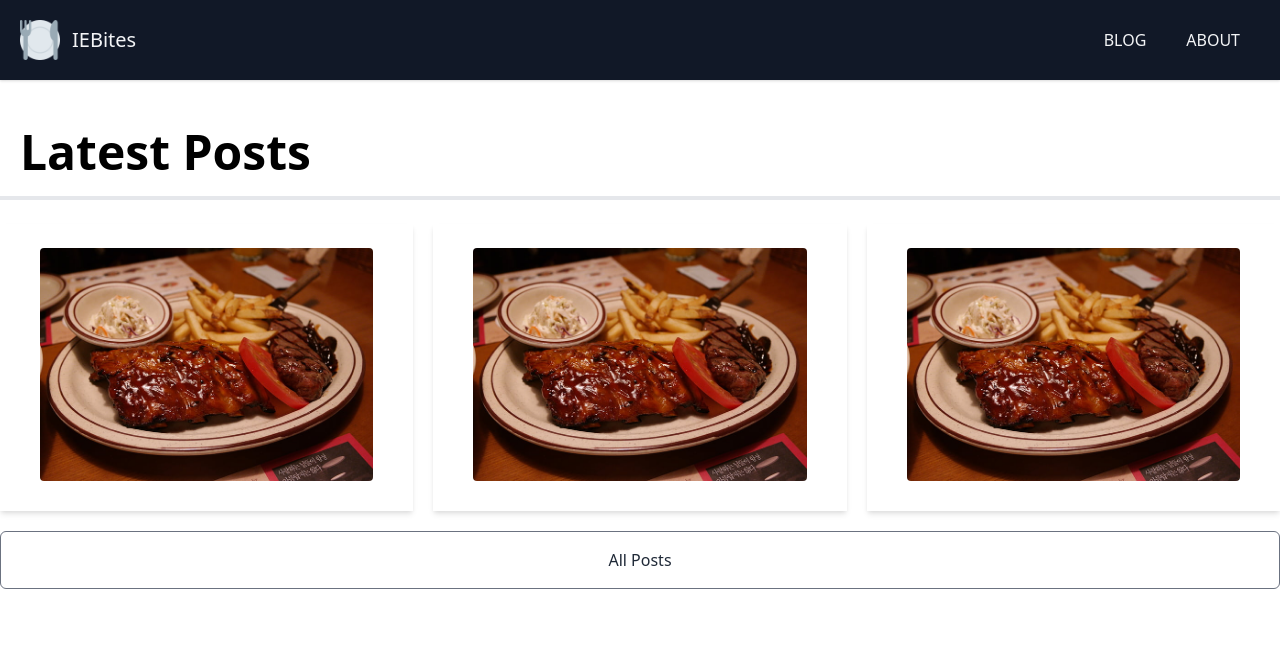
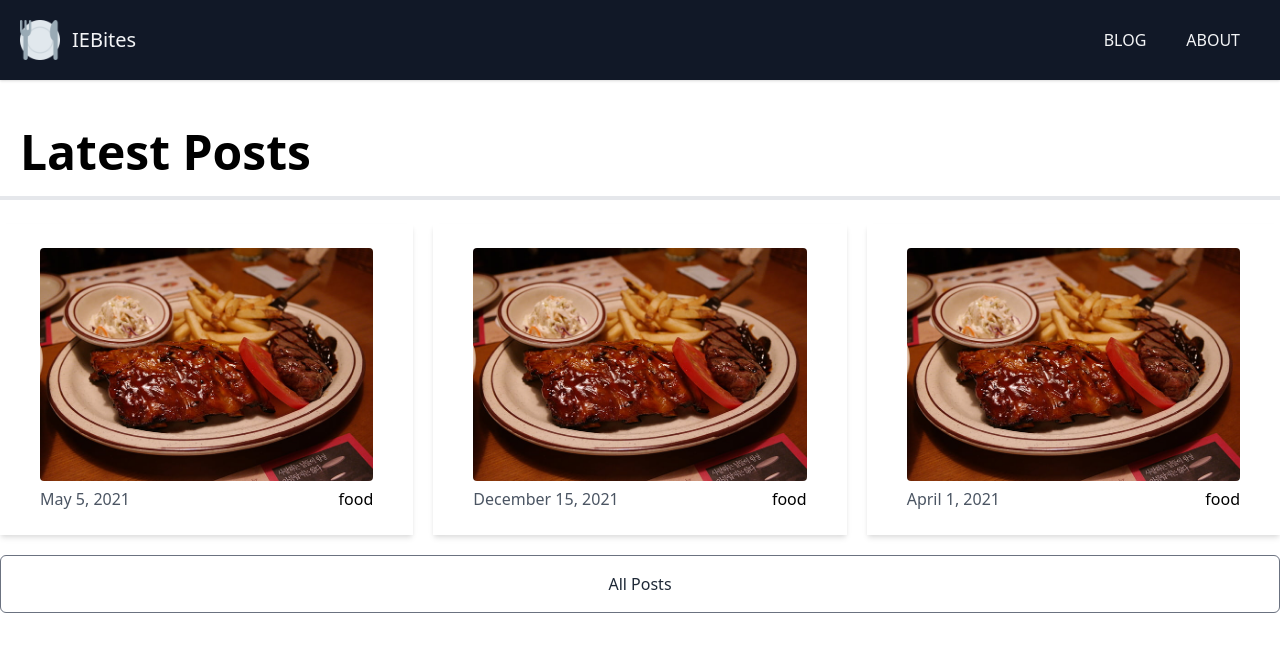
Before and after one commit to RdotSilva/React-NextJS-IEBites, a Next.js app: page / in a window 1280 px wide. Shown: the top 652 px of the page. Built offline with nearby package versions, Linux system fonts and the light colour scheme.

Commit message:
Add date/category display

```diff
--- a/components/Post.js
+++ b/components/Post.js
@@ -11,6 +11,12 @@ export default function Post({ post }) {
         width={600}
         className="mb-4 rounded"
       />
+      <div className="flex justify-between items-center">
+        <span className="font-light text-gray-600">
+          {post.frontmatter.date}
+        </span>
+        <div>{post.frontmatter.category}</div>
+      </div>
     </div>
   );
 }
```
